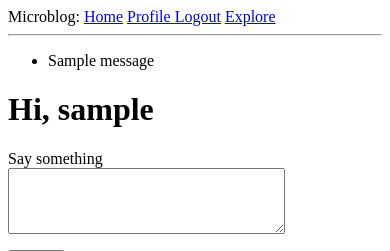
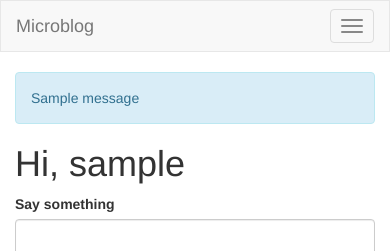
Before and after one commit to jack-zheng/pyblog, a Flask app: page / in a window 390 px wide. Shown: the top 251 px of that part. Run offline with Flask 2, Linux system fonts and the light colour scheme; the first user in the database is signed in; tables that the repository leaves empty hold one stand-in row (Sample ...); one stand-in notice (Sample message) is shown; the page is wider than the window, and the part outside it is not shown; some libraries are stand-ins or nearby versions.

Commit message:
refactor some pages

```diff
--- a/app/__init__.py
+++ b/app/__init__.py
@@ -7,6 +7,7 @@ import logging
 from logging.handlers import SMTPHandler, RotatingFileHandler
 import os
 from flask_mail import Mail
+from flask_bootstrap import Bootstrap
 
 
 app = Flask(__name__)
@@ -16,6 +17,7 @@ migrate = Migrate(app, db)
 login = LoginManager(app)
 login.login_view = 'login'
 mail = Mail(app)
+bootstrap = Bootstrap(app)
 
 if not app.debug:
     if app.config['MAIL_SERVER']:
--- a/app/templates/404.html
+++ b/app/templates/404.html
@@ -1,6 +1,6 @@
 {% extends "base.html" %}
 
-{% block content %}
+{% block app_content %}
     <h1>File Not Found</h1>
     <p><a href="{{ url_for('index') }}">Back</a></p>
 {% endblock %}
--- a/app/templates/base.html
+++ b/app/templates/base.html
@@ -1,33 +1,49 @@
-<html>
-    <head>
-				{% if title %}
-        <title>{{ title }} - Microblog</title>
+{% extends 'bootstrap/base.html' %}
+{% block title %}
+    {% if title %}{{ title }} - Microblog{% else %}Welcome to Microblog{% endif %}
+{% endblock %}
+
+{% block navbar %}
+    <nav class="navbar navbar-default">
+        <div class="container">
+            <div class="navbar-header">
+                <button type="button" class="navbar-toggle collapsed" data-toggle="collapse" data-target="#bs-example-navbar-collapse-1" aria-expanded="false">
+                    <span class="sr-only">Toggle navigation</span>
+                    <span class="icon-bar"></span>
+                    <span class="icon-bar"></span>
+                    <span class="icon-bar"></span>
+                </button>
+                <a class="navbar-brand" href="{{ url_for('index') }}">Microblog</a>
+            </div>
+            <div class="collapse navbar-collapse" id="bs-example-navbar-collapse-1">
+                <ul class="nav navbar-nav">
+                    <li><a href="{{ url_for('index') }}">Home</a></li>
+                    <li><a href="{{ url_for('explore') }}">Explore</a></li>
+                </ul>
+                <ul class="nav navbar-nav navbar-right">
+                    {% if current_user.is_anonymous %}
+                    <li><a href="{{ url_for('login') }}">Login</a></li>
                     {% else %}
-				<title> welcome to microblog! </title>
+                    <li><a href="{{ url_for('user', username=current_user.username) }}">Profile</a></li>
+                    <li><a href="{{ url_for('logout') }}">Logout</a></li>
                     {% endif %}
-    </head>
-    <body>
-			<div>
-				Microblog:
-				<a href="{{ url_for('index') }}">Home</a>
-				{% if current_user.is_anonymous %}
-				<a href="{{ url_for('login') }}">Login</a>
-				{% else %}
-				<a href="{{ url_for('user', username=current_user.username) }}"> Profile </a>
-				<a href="{{ url_for('logout') }}">Logout</a>
-				{% endif %}
-				<a href="{{ url_for('explore') }}">Explore</a>
+                </ul>
             </div>
-				<hr>
+        </div>
+    </nav>
+{% endblock %}
+
+{% block content %}
+    <div class="container">
         {% with messages = get_flashed_messages() %}
         {% if messages %}
-				<ul>
             {% for message in messages %}
-					<li>{{ message }}</li>
+            <div class="alert alert-info" role="alert">{{ message }}</div>
             {% endfor %}
-				</ul>
         {% endif %}
         {% endwith %}
-				{% block content %}{% endblock %}
-    </body>
-</html>
+
+        {# application content needs to be provided in the app_content block #}
+        {% block app_content %}{% endblock %}
+    </div>
+{% endblock %}
--- a/app/templates/index.html
+++ b/app/templates/index.html
@@ -1,27 +1,26 @@
 {% extends "base.html" %}
+{% import 'bootstrap/wtf.html' as wtf %}
 
-{% block content %}
+{% block app_content %}
 	<h1>Hi, {{ current_user.username }}</h1>
     {% if form %}
-        <form action="" method="post">
-            {{ form.hidden_tag() }}
-            <p>
-                {{ form.post.label }}<br>
-                {{ form.post(cols=32, rows=4) }}<br>
-                {% for error in form.post.errors %}
-                <span style="color: red;">[{{ error }}]</span>
-                {% endfor %}
-            </p>
-            <p>{{ form.submit() }}</p>
-        </form>
+        {{ wtf.quick_form(form) }}
     {% endif %}
 	{% for post in posts %}
         {% include '_post.html' %}
-	{% endfor %}
-    {% if prev_url %}
-    <a href="{{ prev_url }}">Newer posts</a>
-    {% endif %}
-    {% if next_url %}
-    <a href="{{ next_url }}">Older posts</a>
-    {% endif %}
+    {% endfor %}
+    <nav aria-label="...">
+        <ul class="pager">
+            <li class="previous{% if not prev_url %} disabled{% endif %}">
+                <a href="{{ prev_url or '#' }}">
+                    <span aria-hidden="true">&larr;</span> Newer posts
+                </a>
+            </li>
+            <li class="next{% if not next_url %} disabled{% endif %}">
+                <a href="{{ next_url or '#' }}">
+                    Older posts <span aria-hidden="true">&rarr;</span>
+                </a>
+            </li>
+        </ul>
+    </nav>
 {% endblock %}
```
Also changed, not shown: app/templates/_post.html (+11 -4 lines), app/templates/register.html (+8 -33 lines), app.db, 2 other files. Lines whose indentation alone changed are shown as unchanged.
